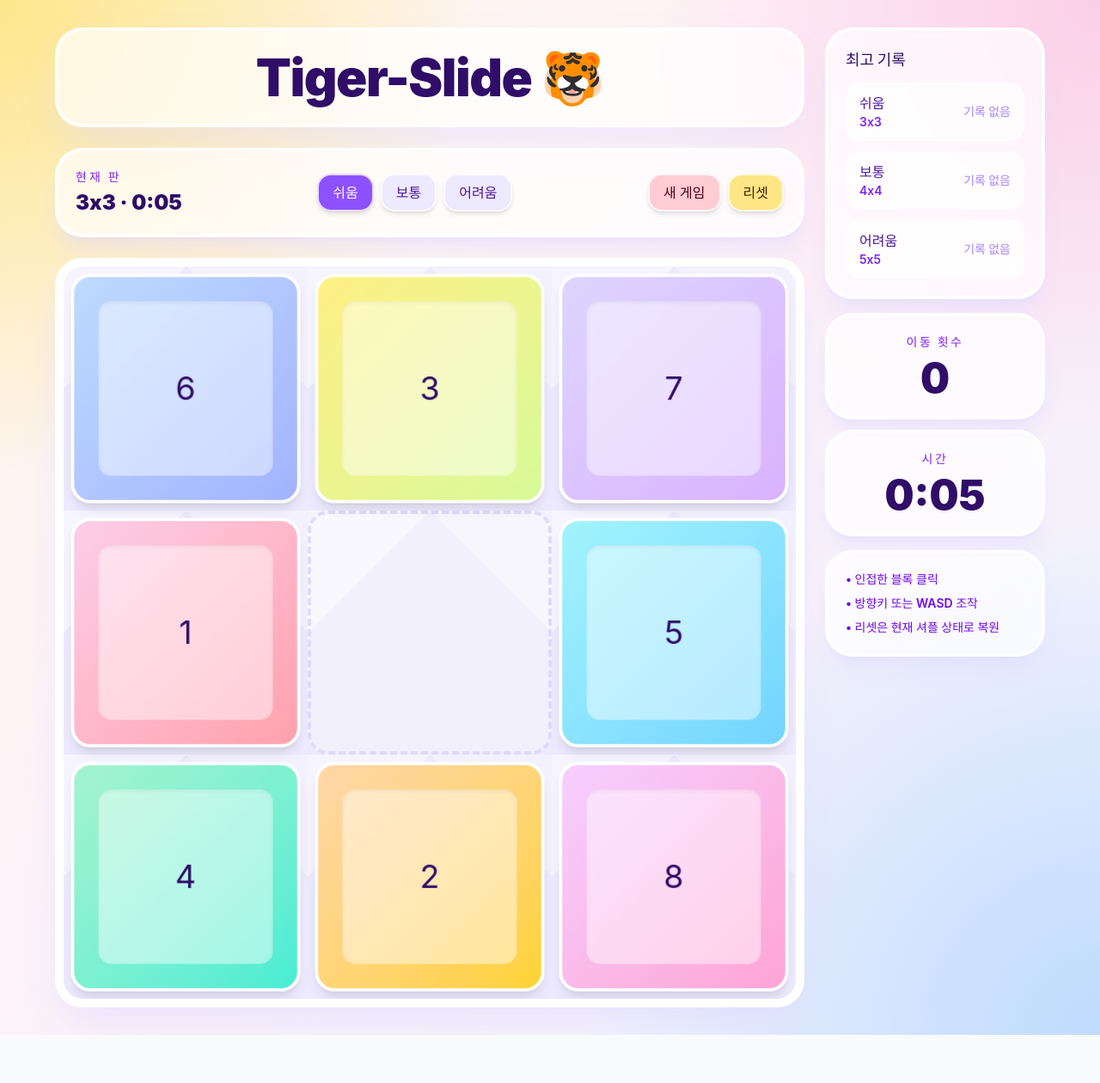
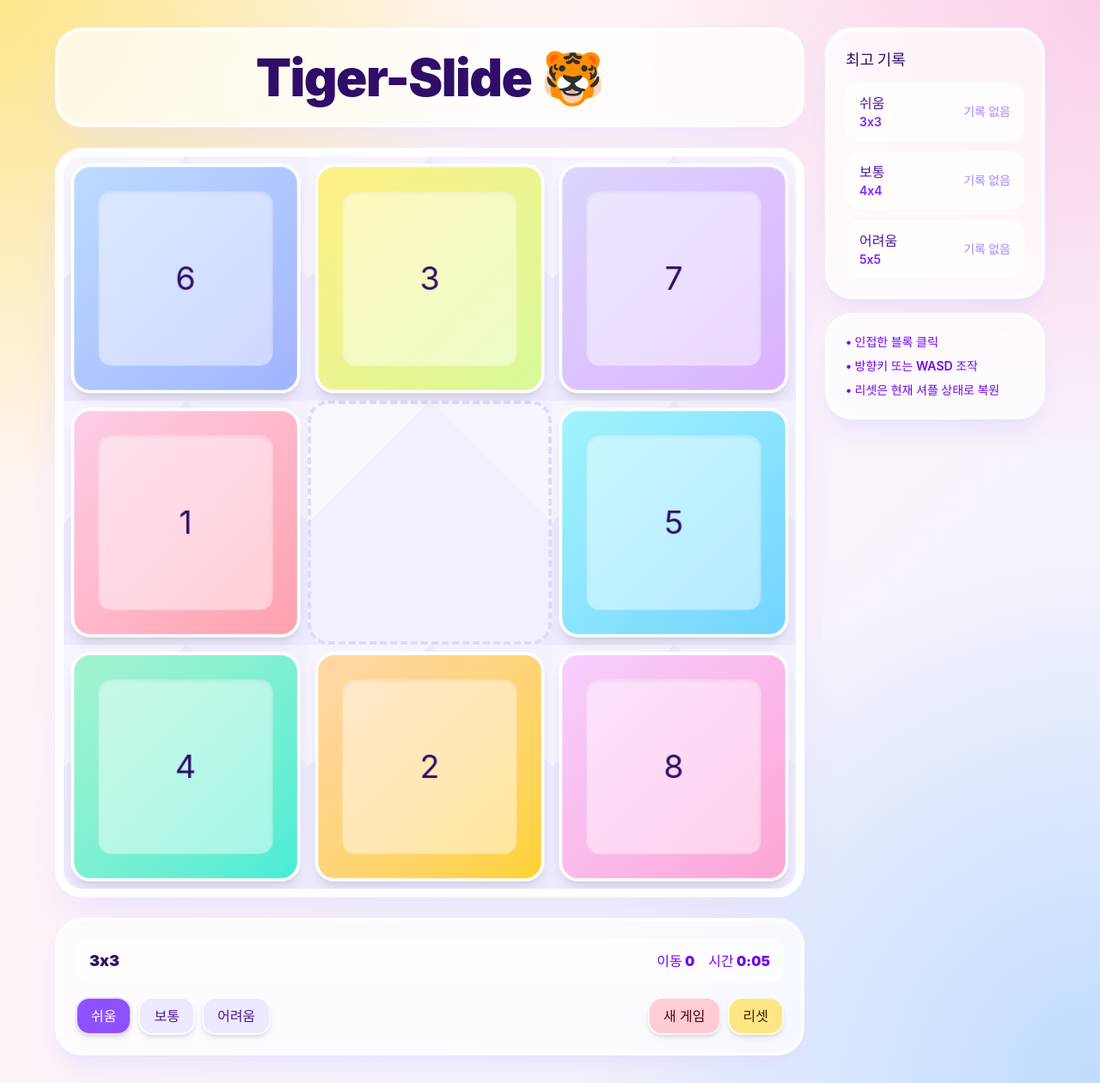
Before and after one commit to MTGVim/tiger-slide-sp, a React (Vite) app: page / in a window 1280 px wide. Shown: the whole page at 86% size. Before the commit the page ends 1204 px from the top, so only its background shows below. Built offline with nearby package versions, Linux system fonts and the light colour scheme.

Commit message:
Move controls below puzzle board
Co-Authored-By: Claude Opus 4.7 <noreply@anthropic.com>

```diff
--- a/src/App.jsx
+++ b/src/App.jsx
@@ -203,6 +203,15 @@ function App() {
             </h1>
           </header>
 
+          <PuzzleBoard
+            tiles={game.tiles}
+            size={size}
+            onTileClick={handleTileClick}
+            disabled={completed || isMoving}
+            movingTile={movingTile}
+            shakeDirection={shakeDirection}
+          />
+
           <Controls
             size={size}
             moves={game.moves}
@@ -212,29 +221,10 @@ function App() {
             onShuffle={() => startNewGame(size)}
             onReset={resetPuzzle}
           />
-
-          <PuzzleBoard
-            tiles={game.tiles}
-            size={size}
-            onTileClick={handleTileClick}
-            disabled={completed || isMoving}
-            movingTile={movingTile}
-            shakeDirection={shakeDirection}
-          />
         </section>
 
         <aside className="grid content-start gap-4 sm:grid-cols-2 lg:grid-cols-1">
           <RecordsPanel records={records} />
-          <div className="grid grid-cols-2 gap-3 sm:col-span-2 lg:col-span-1 lg:grid-cols-1">
-            <div className="rounded-[2rem] border-4 border-white/80 bg-white/70 p-4 text-center shadow-xl shadow-violet-200/40 backdrop-blur sm:p-5">
-              <p className="text-xs font-black uppercase tracking-[0.18em] text-violet-600 sm:text-sm">이동 횟수</p>
-              <p className="mt-1 text-4xl font-black sm:mt-2 sm:text-5xl">{game.moves}</p>
-            </div>
-            <div className="rounded-[2rem] border-4 border-white/80 bg-white/70 p-4 text-center shadow-xl shadow-violet-200/40 backdrop-blur sm:p-5">
-              <p className="text-xs font-black uppercase tracking-[0.18em] text-violet-600 sm:text-sm">시간</p>
-              <p className="mt-1 text-4xl font-black sm:mt-2 sm:text-5xl">{formatSeconds(elapsedSeconds)}</p>
-            </div>
-          </div>
           {completed ? (
             <div className="rounded-[2rem] border-4 border-white bg-emerald-200 p-5 text-center shadow-xl shadow-emerald-200/60 sm:col-span-2 lg:col-span-1">
               <p className="text-2xl font-black text-emerald-950">완성!</p>
--- a/src/components/Controls.jsx
+++ b/src/components/Controls.jsx
@@ -1,16 +1,20 @@
 import { DIFFICULTIES } from '../utils/puzzle'
 
-export function Controls({ size, elapsedTime, solved, onSizeChange, onShuffle, onReset }) {
+export function Controls({ size, moves, elapsedTime, solved, onSizeChange, onShuffle, onReset }) {
   return (
     <section className="rounded-[2rem] border-4 border-white/80 bg-white/70 p-5 shadow-xl shadow-violet-200/40 backdrop-blur">
-      <div className="flex flex-col gap-5 lg:flex-row lg:items-center lg:justify-between">
-        <div className="text-left">
-          <p className="text-sm font-black uppercase tracking-[0.22em] text-violet-600">현재 판</p>
-          <p className="mt-1 text-2xl font-black text-violet-950">
-            {size}x{size} · {elapsedTime}
+      <div className="grid gap-4">
+        <div className="flex flex-wrap items-center justify-between gap-3 rounded-2xl bg-white/60 px-4 py-3">
+          <p className="text-lg font-black text-violet-950">
+            {size}x{size}
           </p>
+          <div className="flex gap-4 text-sm font-black text-violet-700 sm:text-base">
+            <span>이동 {moves}</span>
+            <span>시간 {elapsedTime}</span>
+          </div>
         </div>
 
+        <div className="flex flex-col gap-3 sm:flex-row sm:items-center sm:justify-between">
           <div className="flex flex-wrap gap-2">
             {DIFFICULTIES.map((difficulty) => (
               <button
@@ -45,6 +49,7 @@ export function Controls({ size, elapsedTime, solved, onSizeChange, onShuffle, o
             </button>
           </div>
         </div>
+      </div>
 
       {solved ? (
         <p className="mt-4 rounded-2xl border-2 border-white/80 bg-emerald-200 px-4 py-3 text-sm font-black text-emerald-950">
```
Lines whose indentation alone changed are shown as unchanged.
